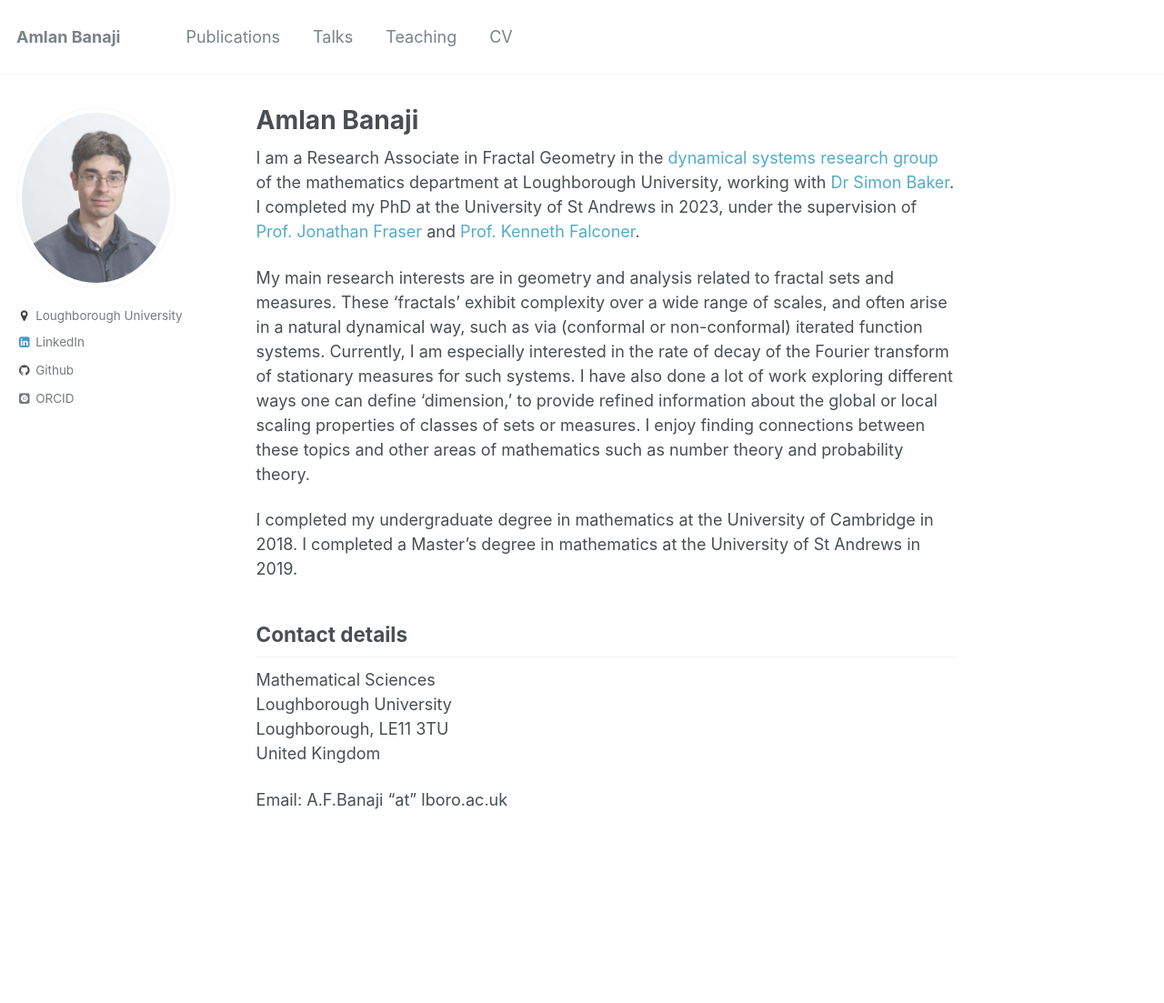
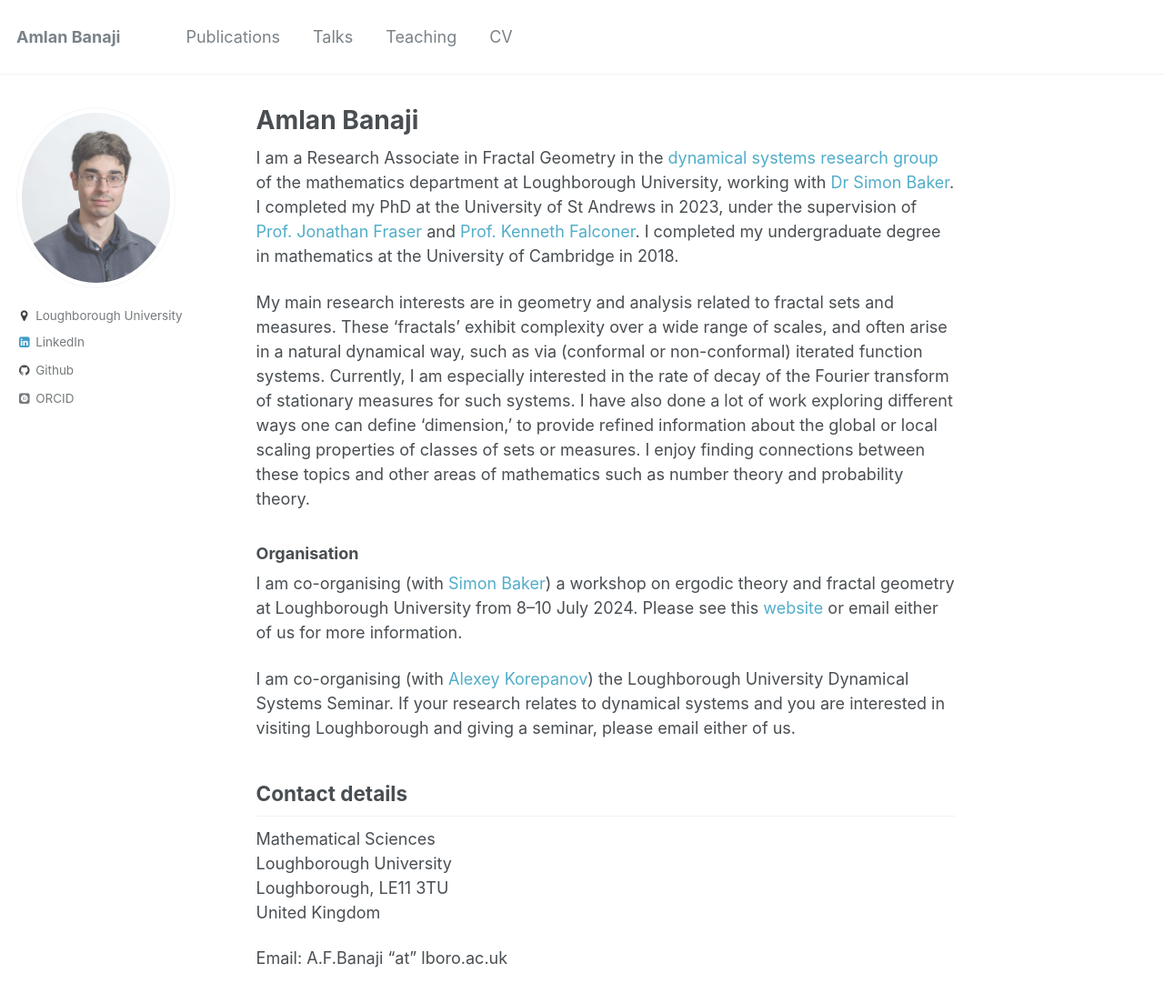
Before and after one commit to amlan-banaji/amlan-banaji.github.io, a Jekyll site: the page built from _pages/about.md, in a window 1280 px wide and 1118 px high. Shown: the top 1103 px of the window at 91% size. Built offline with Jekyll 4.4.1, drawn with Linux system fonts in a browser that asks for light colours; some web fonts are replaced.

Commit message:
paper title, organisation

```diff
--- a/_pages/about.md
+++ b/_pages/about.md
@@ -8,11 +8,16 @@ redirect_from:
   -
 ---
 
-I am a Research Associate in Fractal Geometry in the [dynamical systems research group](https://www.lboro.ac.uk/departments/maths/research/research-groups-and-centres/dynamical-systems/) of the mathematics department at Loughborough University, working with [Dr Simon Baker](https://simonbakermaths.wordpress.com/). I completed my PhD at the University of St Andrews in 2023, under the supervision of [Prof. Jonathan Fraser](https://jonathan-fraser.github.io/homepage/) and [Prof. Kenneth Falconer](https://kennethfalconer.github.io/index.html).
+I am a Research Associate in Fractal Geometry in the [dynamical systems research group](https://www.lboro.ac.uk/departments/maths/research/research-groups-and-centres/dynamical-systems/) of the mathematics department at Loughborough University, working with [Dr Simon Baker](https://simonbakermaths.wordpress.com/). I completed my PhD at the University of St Andrews in 2023, under the supervision of [Prof. Jonathan Fraser](https://jonathan-fraser.github.io/homepage/) and [Prof. Kenneth Falconer](https://kennethfalconer.github.io/index.html). I completed my undergraduate degree in mathematics at the University of Cambridge in 2018.
 
 My main research interests are in geometry and analysis related to fractal sets and measures. These 'fractals' exhibit complexity over a wide range of scales, and often arise in a natural dynamical way, such as via (conformal or non-conformal) iterated function systems. Currently, I am especially interested in the rate of decay of the Fourier transform of stationary measures for such systems. I have also done a lot of work exploring different ways one can define 'dimension,' to provide refined information about the global or local scaling properties of classes of sets or measures. I enjoy finding connections between these topics and other areas of mathematics such as number theory and probability theory.
 
-I completed my undergraduate degree in mathematics at the University of Cambridge in 2018. I completed a Master’s degree in mathematics at the University of St Andrews in 2019.
+### Organisation
+
+I am co-organising (with [Simon Baker](https://simonbakermaths.wordpress.com/)) a workshop on ergodic theory and fractal geometry at Loughborough University from 8--10 July 2024. Please see this [website](https://sites.google.com/view/workshoponfractalgeometryandet/home) or email either of us for more information.
+
+I am co-organising (with [Alexey Korepanov](https://khu.dedyn.io/work/)) the Loughborough University Dynamical Systems Seminar. If your research relates to dynamical systems and you are interested in visiting Loughborough and giving a seminar, please email either of us.
+
 
 ## Contact details
 
```
Also changed, not shown: _pages/publications.md (+1 -1 lines), _pages/talks.md (+0 -2 lines), 1 other file.
